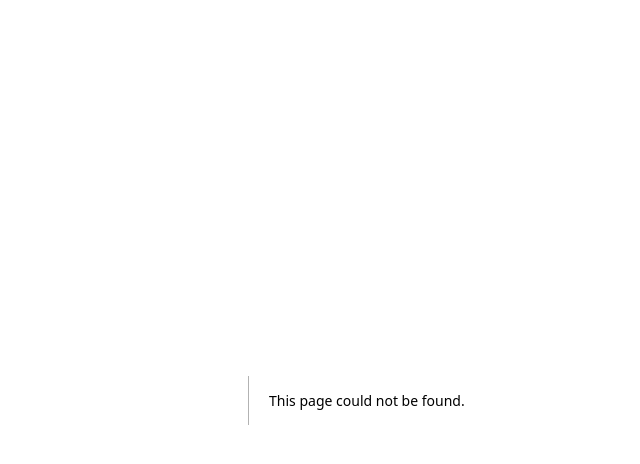
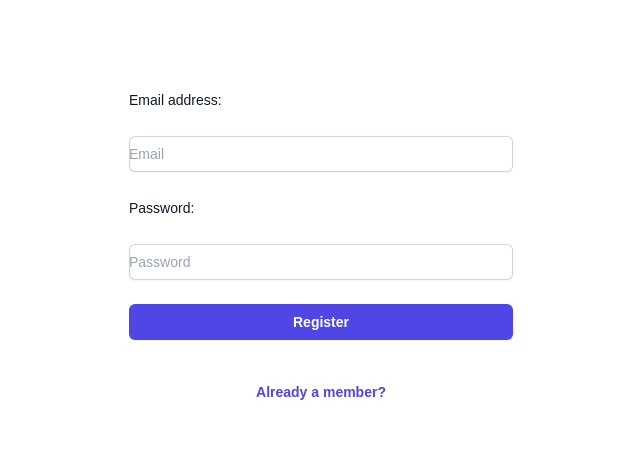
Before and after one commit to Vipul-Mhatre/Sea-Snap, a Next.js app: page /auth/signup in a window 1280 px wide. Before the commit this address had no page. Shown: the top 464 px of the page, without its empty margins (319-959 px from the left). Built offline with nearby package versions, Linux system fonts and the light colour scheme; no server answers.

Commit message:
Improved authenticatoion
Improved authenticatoion

```diff
--- a/src/app/pages/auth/register/page.tsx
+++ b/src/app/(pages)/auth/login/page.tsx
@@ -1,17 +1,33 @@
 "use client";
-import registerUser from "@/app/databse/firebase";
-import firebaseApp from "@/app/databse/firebase";
 import Link from "next/link";
-import { useState } from "react";
+import database from "@/app/databse/firebase"
+import { FormEvent, useState } from "react";
+import { useRouter } from "next/router";
+import { permanentRedirect } from "next/navigation";
 
 export default function LoginPage() {
-  const [email, setEmail] = useState("");
-  const [password, setPassword] = useState("");
+
+  const [email, setEmail] = useState("")
+  const [password, setPassword] = useState("")
+  const [error, setError] = useState<string | null>("")
+
+  async function onSubmit(event: FormEvent<HTMLFormElement>) {
+    event.preventDefault()
+    try {
+      await database.login(email, password)
+    } catch (e) {
+      setError(e.message)
+      setEmail("")
+      setPassword("")
+      return
+    }
+    permanentRedirect("/")
+  }
 
   return (
     <div className="flex min-h-full flex-col justify-center px-6 py-12 lg:px-8">
       <div className="mt-10 sm:mx-auto sm:w-full sm:max-w-sm">
-        <form action={ registerUser } className="space-y-6">
+        <form onSubmit={ onSubmit } className="space-y-6">
           <label className="block text-sm font-medium leading-6 text-gray-900">
             Email address:
           </label>
@@ -35,9 +51,9 @@ export default function LoginPage() {
           </div>
           <div className="mt-2">
             <input
+              className="block w-full rounded-md border-0 py-1.5 text-gray-900 shadow-sm ring-1 ring-inset ring-gray-300 placeholder:text-gray-400 focus:ring-2 focus:ring-inset focus:ring-indigo-600 sm:text-sm sm:leading-6"
               value={password}
               onChange={(e) => setPassword(e.target.value)}
-              className="block w-full rounded-md border-0 py-1.5 text-gray-900 shadow-sm ring-1 ring-inset ring-gray-300 placeholder:text-gray-400 focus:ring-2 focus:ring-inset focus:ring-indigo-600 sm:text-sm sm:leading-6"
               type="password"
               name="password"
               placeholder="Password"
@@ -49,13 +65,16 @@ export default function LoginPage() {
             type="submit"
             className="flex w-full justify-center rounded-md bg-indigo-600 px-3 py-1.5 text-sm font-semibold leading-6 text-white shadow-sm hover:bg-indigo-500 focus-visible:outline focus-visible:outline-2 focus-visible:outline-offset-2 focus-visible:outline-indigo-600"
           >
-            Register
+            Login
           </button>
+          <div style={{color: "red"}}>
+            {error}
+          </div>
         </form>
 
-        <div className="mt-10 text-center text-sm font-semibold leading-6 text-indigo-600 hover:text-indigo-500">
-          <Link href="/pages/auth/login">Already a member?</Link>
-        </div>
+        <p className="mt-10 text-center text-sm font-semibold leading-6 text-indigo-600 hover:text-indigo-500">
+          <Link href="/auth/signup">Not a member?</Link>
+        </p>
       </div>
     </div>
   );
--- a/src/app/pages/auth/login/page.tsx
+++ b/src/app/(pages)/auth/signup/page.tsx
@@ -1,16 +1,39 @@
+"use client";
+import database from "@/app/databse/firebase";
 import Link from "next/link";
+import { permanentRedirect } from "next/navigation";
+import { FormEvent, useState } from "react";
 
 export default function LoginPage() {
+  const [email, setEmail] = useState("");
+  const [password, setPassword] = useState("");
+  const [error, setError] = useState<string | null>("")
+
+  async function onSubmit(event: FormEvent<HTMLFormElement>) {
+    event.preventDefault()
+    try {
+      await database.registerUser(email, password)
+    } catch (e) {
+      setError(e.message)
+      setEmail("")
+      setPassword("")
+      return
+    }
+    permanentRedirect("/")
+  }
+
   return (
     <div className="flex min-h-full flex-col justify-center px-6 py-12 lg:px-8">
       <div className="mt-10 sm:mx-auto sm:w-full sm:max-w-sm">
-        <form className="space-y-6">
+        <form onSubmit={onSubmit} className="space-y-6">
           <label className="block text-sm font-medium leading-6 text-gray-900">
             Email address:
           </label>
 
           <div className="mt-2">
             <input
+              value={email}
+              onChange={(e) => setEmail(e.target.value)}
               className="block w-full rounded-md border-0 py-1.5 text-gray-900 shadow-sm ring-1 ring-inset ring-gray-300 placeholder:text-gray-400 focus:ring-2 focus:ring-inset focus:ring-indigo-600 sm:text-sm sm:leading-6"
               type="email"
               name="email"
@@ -26,6 +49,8 @@ export default function LoginPage() {
           </div>
           <div className="mt-2">
             <input
+              value={password}
+              onChange={(e) => setPassword(e.target.value)}
               className="block w-full rounded-md border-0 py-1.5 text-gray-900 shadow-sm ring-1 ring-inset ring-gray-300 placeholder:text-gray-400 focus:ring-2 focus:ring-inset focus:ring-indigo-600 sm:text-sm sm:leading-6"
               type="password"
               name="password"
@@ -38,13 +63,16 @@ export default function LoginPage() {
             type="submit"
             className="flex w-full justify-center rounded-md bg-indigo-600 px-3 py-1.5 text-sm font-semibold leading-6 text-white shadow-sm hover:bg-indigo-500 focus-visible:outline focus-visible:outline-2 focus-visible:outline-offset-2 focus-visible:outline-indigo-600"
           >
-            Login
+            Register
           </button>
+          <div style={{color: "red"}}>
+            {error}
+          </div>
         </form>
 
-        <p className="mt-10 text-center text-sm font-semibold leading-6 text-indigo-600 hover:text-indigo-500">
-          <Link href="/pages/auth/register">Not a member?</Link>
-        </p>
+        <div className="mt-10 text-center text-sm font-semibold leading-6 text-indigo-600 hover:text-indigo-500">
+          <Link href="/auth/login">Already a member?</Link>
+        </div>
       </div>
     </div>
   );
--- a/src/app/databse/firebase.tsx
+++ b/src/app/databse/firebase.tsx
@@ -1,6 +1,6 @@
 // Import the functions you need from the SDKs you need
 import { initializeApp } from "firebase/app";
-import { createUserWithEmailAndPassword, getAuth } from "firebase/auth";
+import { createUserWithEmailAndPassword, getAuth, signInWithEmailAndPassword } from "firebase/auth";
 // TODO: Add SDKs for Firebase products that you want to use
 // https://firebase.google.com/docs/web/setup#available-libraries
 
@@ -19,19 +19,14 @@ const firebaseConfig = {
 
 // Initialize Firebase
 const firebaseApp = initializeApp(firebaseConfig);
+const auth = getAuth(firebaseApp);
 
-async function registerUser(formData: FormData) {
-  const auth = getAuth(firebaseApp);
-  const email = formData.get("email")!.toString()
-  const password = formData.get("password")!.toString()
-  let error = null
-  let result = null
-  try {
-    result = await createUserWithEmailAndPassword(auth, email, password);
-  } catch (e) {
-    error = e;
-    return console.log(e);
-  }
+async function registerUser(email: string, password: string) {
+  await createUserWithEmailAndPassword(auth, email, password);
 }
 
-export default registerUser
+async function login(email: string, password: string) {
+  await signInWithEmailAndPassword(auth, email, password);
+}
+
+export default { registerUser, login}
--- a/tsconfig.json
+++ b/tsconfig.json
@@ -22,6 +22,6 @@
       "@/*": ["./src/*"]
     }
   },
-  "include": ["next-env.d.ts", "**/*.ts", "**/*.tsx", ".next/types/**/*.ts", "src/app/pages/auth/layout.jsx"],
+  "include": ["next-env.d.ts", "**/*.ts", "**/*.tsx", ".next/types/**/*.ts", "src/app/(pages)/auth/layout.jsx"],
   "exclude": ["node_modules"]
 }
```
Also changed, not shown: src/app/(pages)/auth/login.tsx (added), src/app/(pages)/auth/register.jsx (added), src/app/(pages)/dashboard/admin.tsx (added), src/app/(pages)/dashboard/collector.tsx (added), src/app/(pages)/dashboard/user.jsx (added), src/app/(pages)/index.tsx (renamed from src/app/pages/index.tsx).
